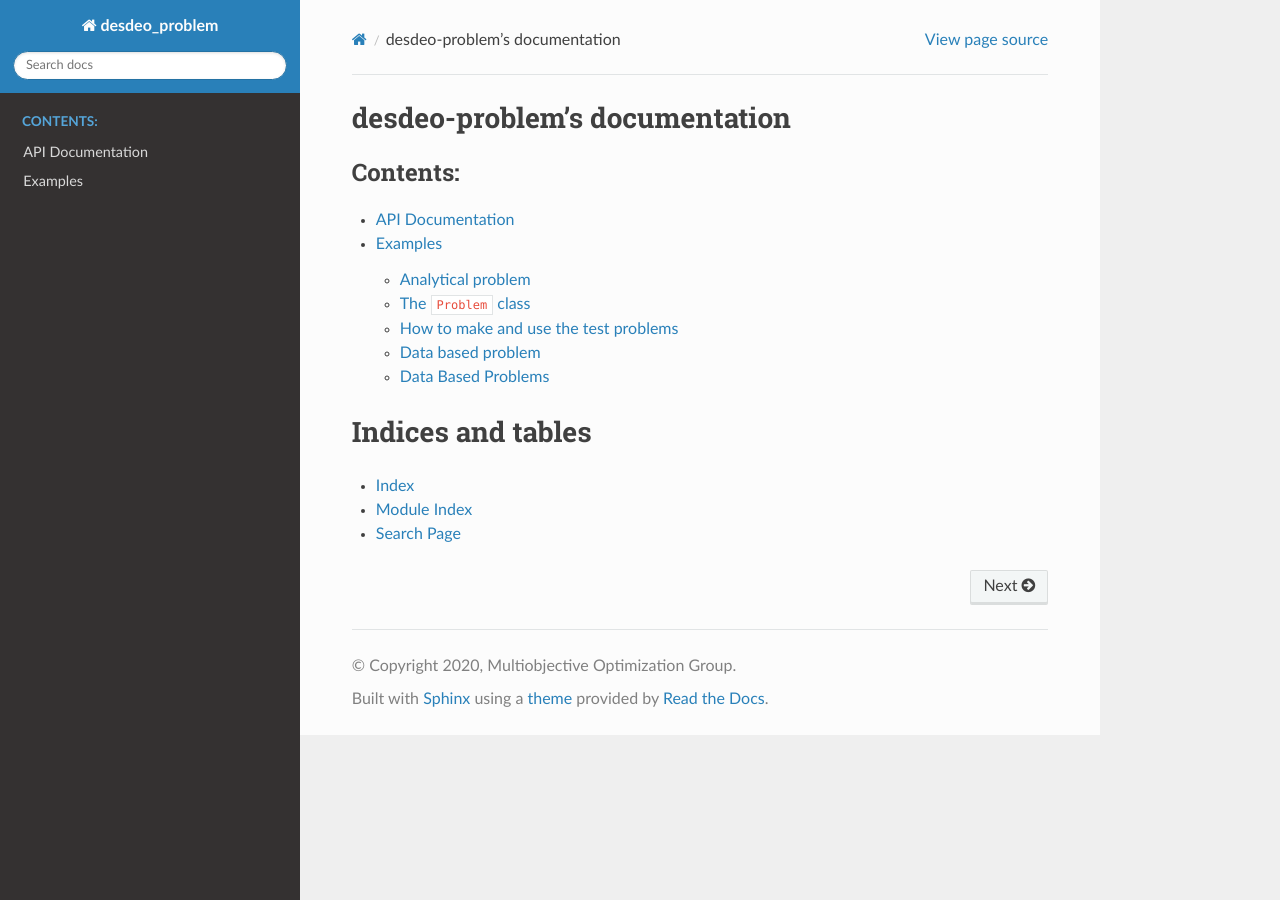
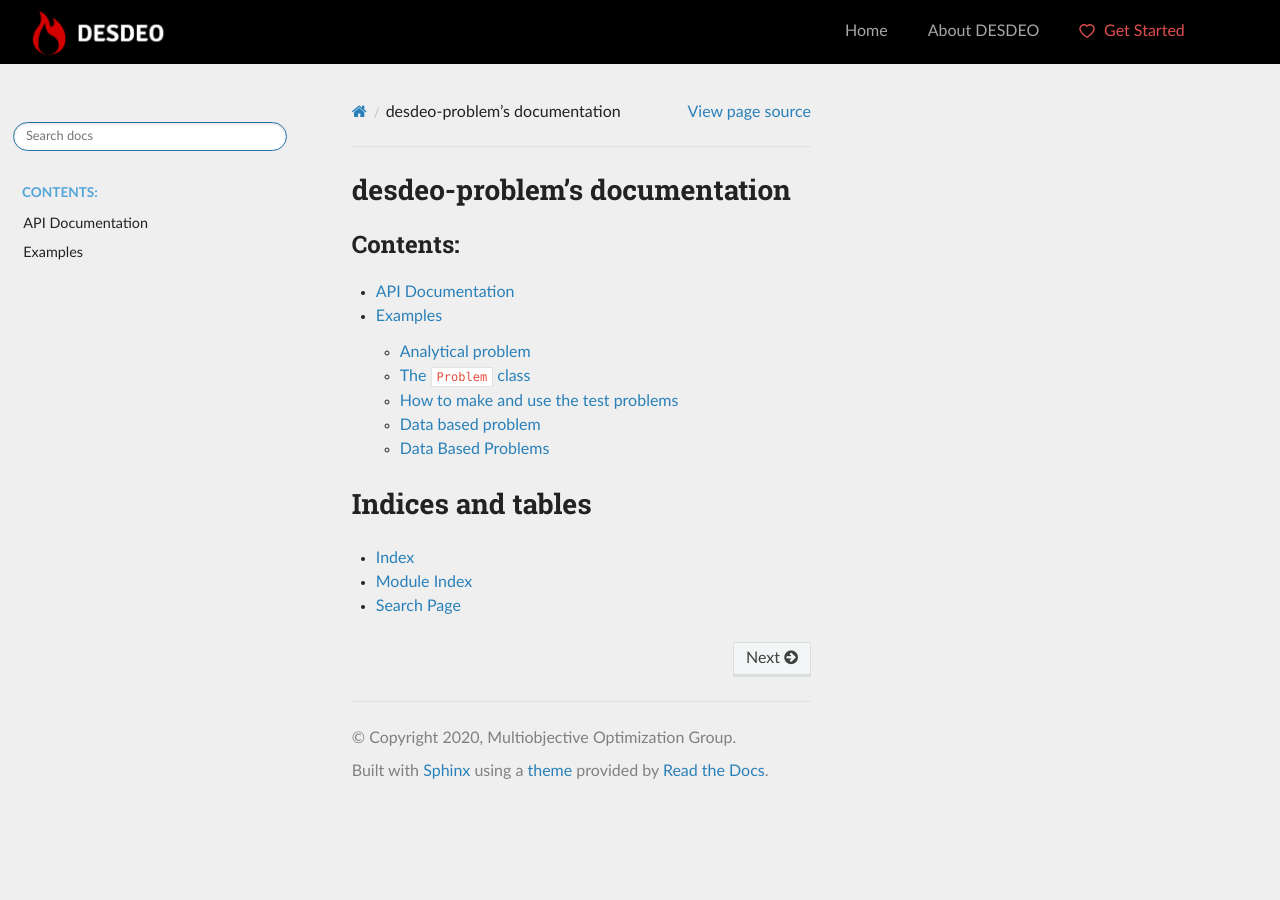
Before and after one commit to industrial-optimization-group/desdeo-problem, a Sphinx documentation site: the page built from docs/index.rst, in a window 1280 px wide and 900 px high. Built offline with Sphinx 7.4.7 and the Read the Docs theme 2.0.0, drawn with Linux system fonts in a browser that asks for light colours; pages that are not in the unit, such as notebooks, are missing from menus.

Commit message:
Change layout

```diff
--- /dev/null
+++ b/docs/_templates/layout.html
@@ -0,0 +1,385 @@
+{% extends "!layout.html" %}
+
+{% block extrabody %}
+
+<div class="ge_header">
+  <a id="header-logo" href="index.html">
+    <img src="_static/desdeo_logo.png" alt="logo" style="width: 152px; height: auto;" />
+  </a>
+  <div id="header-actions">
+    <a class="header-item" href="index.html">Home</a>
+    <a class="header-item" href="https://desdeo-test.readthedocs.io/en/latest/introduction.html">About DESDEO</a>
+    <div id="sub-menu-header" onmouseover="document.getElementById('community-modal').style.height = '152px';"
+      onmouseout="document.getElementById('community-modal').style.height = '0';" class="header-item"
+      style="color:#e04e4e !important">
+      <i aria-label="icon: heart" style="margin-right:5px; position:relative; top:3px;">
+        <svg viewBox="64 64 896 896" focusable="false" class="" data-icon="heart" width="1em" height="1em"
+          fill="currentColor" aria-hidden="true">
+          <path
+            d="M923 283.6a260.04 260.04 0 0 0-56.9-82.8 264.4 264.4 0 0 0-84-55.5A265.34 265.34 0 0 0 679.7 125c-49.3 0-97.4 13.5-139.2 39-10 6.1-19.5 12.8-28.5 20.1-9-7.3-18.5-14-28.5-20.1-41.8-25.5-89.9-39-139.2-39-35.5 0-69.9 6.8-102.4 20.3-31.4 13-59.7 31.7-84 55.5a258.44 258.44 0 0 0-56.9 82.8c-13.9 32.3-21 66.6-21 101.9 0 33.3 6.8 68 20.3 103.3 11.3 29.5 27.5 60.1 48.2 91 32.8 48.9 77.9 99.9 133.9 151.6 92.8 85.7 184.7 144.9 188.6 147.3l23.7 15.2c10.5 6.7 24 6.7 34.5 0l23.7-15.2c3.9-2.5 95.7-61.6 188.6-147.3 56-51.7 101.1-102.7 133.9-151.6 20.7-30.9 37-61.5 48.2-91 13.5-35.3 20.3-70 20.3-103.3.1-35.3-7-69.6-20.9-101.9zM512 814.8S156 586.7 156 385.5C156 283.6 240.3 201 344.3 201c73.1 0 136.5 40.8 167.7 100.4C543.2 241.8 606.6 201 679.7 201c104 0 188.3 82.6 188.3 184.5 0 201.2-356 429.3-356 429.3z">
+          </path>
+        </svg>
+      </i>
+      Get Started
+      <div id="community-modal">
+        <ul>
+          <li>
+            <a href="https://desdeo-test.readthedocs.io/en/latest/guides.html">
+              <i class="anticon" style="font-size: 18px; position:relative; top:3px;"><svg viewBox="0 0 1024 1024"
+                  width="1em" height="1em" fill="currentColor">
+                  <g id="slack" stroke="none" stroke-width="1" fill="none" fill-rule="evenodd">
+                    <g id="slack-new-logo" transform="translate(128.000000, 126.000000)" fill-rule="nonzero">
+                      <path
+                        d="M273.39158,8.66682096e-15 C232.172648,0.0304936654 198.813645,33.5125382 198.84411,74.7704675 C198.813645,116.028397 232.203113,149.510441 273.422045,149.540935 L348,149.540935 L347.999979,74.8009611 C348.030444,33.5430319 314.640977,0.0609873307 273.39158,0 C273.422045,0 273.422045,0 273.39158,0 L273.39158,8.66682096e-15 Z M273.39158,199.428571 L74.5780177,199.428571 C33.3590858,199.459065 -0.0303815859,232.94111 8.32566395e-05,274.199039 C-0.0608464284,315.456968 33.328621,348.939013 74.5475529,349 L273.39158,349 C314.610512,348.969506 347.999979,315.487462 347.969514,274.229533 C347.999979,232.94111 314.610512,199.459065 273.39158,199.428571 Z"
+                        id="Shape" fill="#36C5F0"></path>
+                      <path
+                        d="M744.999979,274.199039 C745.030447,232.94111 711.638056,199.459065 670.415515,199.428571 C629.192975,199.459065 595.800584,232.94111 595.831052,274.199039 L595.831031,349 L670.415515,349 C711.638056,348.969506 745.030447,315.487462 744.999979,274.199039 Z M546.138543,274.199039 L546.138543,74.7704675 C546.169011,33.5430319 512.807088,0.0609873307 471.584547,0 C430.362006,0.0304936654 396.969616,33.5125382 397.000083,74.7704675 L397.000083,274.199039 C396.939148,315.456968 430.331539,348.939013 471.55408,349 C512.77662,348.969506 546.169011,315.487462 546.138543,274.199039 Z"
+                        id="Shape" fill="#2EB67D"></path>
+                      <path
+                        d="M471.577955,748 C512.796887,747.969509 546.186355,714.49039 546.15589,673.236065 C546.186355,631.98174 512.796887,598.502621 471.577955,598.47213 L397,598.47213 L397.000021,673.236065 C396.969556,714.459899 430.359023,747.939018 471.577955,748 Z M471.577955,548.558361 L670.421982,548.558361 C711.640914,548.52787 745.030382,515.048751 744.999917,473.794426 C745.060846,432.540101 711.671379,399.060982 670.452447,399 L471.60842,399 C430.389488,399.030491 397.000021,432.50961 397.030486,473.763935 C397.000021,515.048751 430.359023,548.52787 471.577955,548.558361 L471.577955,548.558361 Z"
+                        id="Shape" fill="#ECB22E"></path>
+                      <path
+                        d="M2.08325354e-05,473.770467 C-0.0304466772,515.028397 33.361944,548.510441 74.5844846,548.540935 C115.807025,548.510441 149.199416,515.028397 149.168948,473.770467 L149.168969,399 L74.5844846,399 C33.361944,399.030494 -0.0304466772,432.512538 2.08325354e-05,473.770467 Z M198.861457,473.770467 L198.861457,673.199039 C198.800522,714.456968 232.192912,747.939013 273.415453,748 C314.637994,747.969506 348.030384,714.487462 347.999917,673.229533 L347.999917,473.831455 C348.060852,432.573526 314.668461,399.091481 273.44592,399.030494 C232.192912,399.030494 198.830989,432.512538 198.861457,473.770467 C198.861457,473.770467 198.861457,473.800961 198.861457,473.770467 L198.861457,473.770467 Z"
+                        id="Shape" fill="#E01E5A"></path>
+                    </g>
+                  </g>
+                </svg>
+              </i>
+              Guides and Examples
+            </a>
+          </li>
+          <li>
+            <a href="https://desdeo-test.readthedocs.io/en/latest/contributing.html"><i class="anticon"
+                style="font-size: 18px; position:relative; top:3px;"><svg width="1em" height="1em" fill="currentColor"
+                  viewBox="0 0 1024 1024">
+                  <path
+                    d="M511.6 76.3C264.3 76.2 64 276.4 64 523.5 64 718.9 189.3 885 363.8 946c23.5 5.9 19.9-10.8 19.9-22.2v-77.5c-135.7 15.9-141.2-73.9-150.3-88.9C215 726 171.5 718 184.5 703c30.9-15.9 62.4 4 98.9 57.9 26.4 39.1 77.9 32.5 104 26 5.7-23.5 17.9-44.5 34.7-60.8-140.6-25.2-199.2-111-199.2-213 0-49.5 16.3-95 48.3-131.7-20.4-60.5 1.9-112.3 4.9-120 58.1-5.2 118.5 41.6 123.2 45.3 33-8.9 70.7-13.6 112.9-13.6 42.4 0 80.2 4.9 113.5 13.9 11.3-8.6 67.3-48.8 121.3-43.9 2.9 7.7 24.7 58.3 5.5 118 32.4 36.8 48.9 82.7 48.9 132.3 0 102.2-59 188.1-200 212.9a127.5 127.5 0 0 1 38.1 91v112.5c.8 9 0 17.9 15 17.9 177.1-59.7 304.6-227 304.6-424.1 0-247.2-200.4-447.3-447.5-447.3z">
+                  </path>
+                </svg></i>
+              Contribute
+            </a>
+          </li>
+        </ul>
+      </div>
+    </div>
+  </div>
+  <div id="header-mobile">
+    <i onmouseover="document.getElementById('mobile-modal').style.height = '310px';"
+      onmouseout="document.getElementById('mobile-modal').style.height = '0';" class="fa fa-ellipsis-h" style="
+    					position: absolute;
+					    right: 16px;
+					    top: 16px;
+					    font-size: 22px;
+					    color: #ffffff9e;
+				"></i>
+    <div id="mobile-modal">
+      <ul>
+        <li>
+          <a class="header-item-mobile" href="index.html">Home</a>
+        </li>
+        <li>
+          <a class="header-item-mobile" href="https://desdeo-test.readthedocs.io/en/latest/introduction.html">About
+            DESDEO</a>
+        </li>
+        <li>
+          <a href="https://desdeo-test.readthedocs.io/en/latest/guides.html">
+            <i class="anticon" style="font-size: 18px; position:relative; top:3px;">
+              <svg viewBox="0 0 1024 1024" width="1em" height="1em" fill="currentColor">
+                <g id="slack" stroke="none" stroke-width="1" fill="none" fill-rule="evenodd">
+                  <g id="slack-new-logo" transform="translate(128.000000, 126.000000)" fill-rule="nonzero">
+                    <path
+                      d="M273.39158,8.66682096e-15 C232.172648,0.0304936654 198.813645,33.5125382 198.84411,74.7704675 C198.813645,116.028397 232.203113,149.510441 273.422045,149.540935 L348,149.540935 L347.999979,74.8009611 C348.030444,33.5430319 314.640977,0.0609873307 273.39158,0 C273.422045,0 273.422045,0 273.39158,0 L273.39158,8.66682096e-15 Z M273.39158,199.428571 L74.5780177,199.428571 C33.3590858,199.459065 -0.0303815859,232.94111 8.32566395e-05,274.199039 C-0.0608464284,315.456968 33.328621,348.939013 74.5475529,349 L273.39158,349 C314.610512,348.969506 347.999979,315.487462 347.969514,274.229533 C347.999979,232.94111 314.610512,199.459065 273.39158,199.428571 Z"
+                      id="Shape" fill="#36C5F0"></path>
+                    <path
+                      d="M744.999979,274.199039 C745.030447,232.94111 711.638056,199.459065 670.415515,199.428571 C629.192975,199.459065 595.800584,232.94111 595.831052,274.199039 L595.831031,349 L670.415515,349 C711.638056,348.969506 745.030447,315.487462 744.999979,274.199039 Z M546.138543,274.199039 L546.138543,74.7704675 C546.169011,33.5430319 512.807088,0.0609873307 471.584547,0 C430.362006,0.0304936654 396.969616,33.5125382 397.000083,74.7704675 L397.000083,274.199039 C396.939148,315.456968 430.331539,348.939013 471.55408,349 C512.77662,348.969506 546.169011,315.487462 546.138543,274.199039 Z"
+                      id="Shape" fill="#2EB67D"></path>
+                    <path
+                      d="M471.577955,748 C512.796887,747.969509 546.186355,714.49039 546.15589,673.236065 C546.186355,631.98174 512.796887,598.502621 471.577955,598.47213 L397,598.47213 L397.000021,673.236065 C396.969556,714.459899 430.359023,747.939018 471.577955,748 Z M471.577955,548.558361 L670.421982,548.558361 C711.640914,548.52787 745.030382,515.048751 744.999917,473.794426 C745.060846,432.540101 711.671379,399.060982 670.452447,399 L471.60842,399 C430.389488,399.030491 397.000021,432.50961 397.030486,473.763935 C397.000021,515.048751 430.359023,548.52787 471.577955,548.558361 L471.577955,548.558361 Z"
+                      id="Shape" fill="#ECB22E"></path>
+                    <path
+                      d="M2.08325354e-05,473.770467 C-0.0304466772,515.028397 33.361944,548.510441 74.5844846,548.540935 C115.807025,548.510441 149.199416,515.028397 149.168948,473.770467 L149.168969,399 L74.5844846,399 C33.361944,399.030494 -0.0304466772,432.512538 2.08325354e-05,473.770467 Z M198.861457,473.770467 L198.861457,673.199039 C198.800522,714.456968 232.192912,747.939013 273.415453,748 C314.637994,747.969506 348.030384,714.487462 347.999917,673.229533 L347.999917,473.831455 C348.060852,432.573526 314.668461,399.091481 273.44592,399.030494 C232.192912,399.030494 198.830989,432.512538 198.861457,473.770467 C198.861457,473.770467 198.861457,473.800961 198.861457,473.770467 L198.861457,473.770467 Z"
+                      id="Shape" fill="#E01E5A"></path>
+                  </g>
+                </g>
+              </svg>
+            </i>
+            Guides and Examples
+          </a>
+        </li>
+        <li>
+          <a href="https://desdeo-test.readthedocs.io/en/latest/contributing.html"><i class="anticon"
+              style="font-size: 18px; position:relative; top:3px;"><svg width="1em" height="1em" fill="currentColor"
+                viewBox="0 0 1024 1024">
+                <path
+                  d="M511.6 76.3C264.3 76.2 64 276.4 64 523.5 64 718.9 189.3 885 363.8 946c23.5 5.9 19.9-10.8 19.9-22.2v-77.5c-135.7 15.9-141.2-73.9-150.3-88.9C215 726 171.5 718 184.5 703c30.9-15.9 62.4 4 98.9 57.9 26.4 39.1 77.9 32.5 104 26 5.7-23.5 17.9-44.5 34.7-60.8-140.6-25.2-199.2-111-199.2-213 0-49.5 16.3-95 48.3-131.7-20.4-60.5 1.9-112.3 4.9-120 58.1-5.2 118.5 41.6 123.2 45.3 33-8.9 70.7-13.6 112.9-13.6 42.4 0 80.2 4.9 113.5 13.9 11.3-8.6 67.3-48.8 121.3-43.9 2.9 7.7 24.7 58.3 5.5 118 32.4 36.8 48.9 82.7 48.9 132.3 0 102.2-59 188.1-200 212.9a127.5 127.5 0 0 1 38.1 91v112.5c.8 9 0 17.9 15 17.9 177.1-59.7 304.6-227 304.6-424.1 0-247.2-200.4-447.3-447.5-447.3z">
+                </path>
+              </svg></i>
+            Contribute
+          </a>
+        </li>
+      </ul>
+    </div>
+  </div>
+</div>
+{% endblock %}
+
+
+
+{% block footer %} {{ super() }}
+
+<style>
+  /*GE HEADER STYLES*/
+
+  .ge_header {
+    background-color: rgb(0, 0, 0);
+    position: fixed;
+    z-index: 10000;
+    height: 64px;
+    width: 100%;
+    top: 0;
+  }
+
+  #header-logo {
+    overflow: hidden;
+    padding-left: 24px;
+    float: left;
+    line-height: 64px;
+    text-decoration: none;
+    height: auto;
+  }
+
+  #header-logo img {
+    display: inline;
+    vertical-align: middle;
+    margin-right: 16px;
+    max-width: 224px;
+    width: 100%;
+    margin-bottom: 0;
+  }
+
+  #header-actions {
+    float: right;
+    flex: 0 0 auto;
+    padding: 8px;
+    white-space: nowrap;
+    line-height: 46px;
+    font-size: 16px;
+  }
+
+  .header-item {
+    display: inline-block;
+    vertical-align: bottom;
+    padding: 0 20px;
+    display: block;
+    color: rgba(255, 255, 255, 0.65) !important;
+    float: left;
+    border-bottom: 2px solid transparent;
+    transition: border-bottom 0.3s cubic-bezier(0.645, 0.045, 0.355, 1),
+      background 0.3s cubic-bezier(0.645, 0.045, 0.355, 1),
+      padding 0.15s cubic-bezier(0.645, 0.045, 0.355, 1);
+  }
+
+  .header-item-mobile {
+    display: inline-block;
+    vertical-align: bottom;
+    padding: 0 20px;
+    display: block;
+    color: rgba(7, 7, 7, 0.65) !important;
+    float: left;
+    border-bottom: 2px solid transparent;
+    transition: border-bottom 0.3s cubic-bezier(0.645, 0.045, 0.355, 1),
+      background 0.3s cubic-bezier(0.645, 0.045, 0.355, 1),
+      padding 0.15s cubic-bezier(0.645, 0.045, 0.355, 1);
+  }
+
+  #header-actions a:hover {
+    color: #e04e4e !important;
+    border-bottom: 2px solid #e04e4e;
+    transition: border-bottom 0.3s cubic-bezier(0.645, 0.045, 0.355, 1),
+      background 0.3s cubic-bezier(0.645, 0.045, 0.355, 1),
+      padding 0.15s cubic-bezier(0.645, 0.045, 0.355, 1);
+  }
+
+  #community-modal {
+    background: #fff;
+    min-width: 172px;
+    border-radius: 4px;
+    height: 0px;
+    transition: all 0.3s ease-in-out;
+    overflow: hidden;
+    position: relative;
+    margin-right: -24px;
+  }
+
+  #community-modal ul {
+    margin: 0;
+    padding: 0;
+    list-style: none;
+  }
+
+  #community-modal li {
+    margin-bottom: 8px;
+    padding: 0 16px 0 28px;
+    height: 40px;
+    border: none !important;
+    margin-top: 4px;
+    overflow: hidden;
+    font-size: 14px;
+    line-height: 40px;
+    text-overflow: ellipsis;
+  }
+
+  #community-modal a {
+    border-bottom: none !important;
+  }
+
+  #mobile-modal {
+    background: #fff;
+    border-radius: 4px;
+    height: 0px;
+    transition: all 0.3s ease-in-out;
+    overflow: hidden;
+    position: relative;
+    top: 37px;
+  }
+
+  #mobile-modal ul {
+    margin: 0;
+    padding: 0;
+    list-style: none;
+  }
+
+  #mobile-modal li {
+    margin-bottom: 8px;
+    padding: 0 0px 0 16px;
+    height: 40px;
+    border: none !important;
+    margin-top: 4px;
+    overflow: hidden;
+    font-size: 14px;
+    line-height: 40px;
+    text-overflow: ellipsis;
+    float: left;
+  }
+
+  #mobile-modal a {
+    border-bottom: none !important;
+  }
+
+  #header-mobile {
+    display: none;
+  }
+
+  #discourse-comments {
+    padding: 16px;
+    margin-bottom: 32px;
+    background-color: #fff;
+  }
+
+  @media only screen and (max-width: 768px) {
+    #header-actions {
+      display: none;
+    }
+
+    #header-mobile {
+      display: block;
+    }
+  }
+
+  .rst-content .sidebar {
+    margin-top: 90px !important;
+  }
+
+
+  h1,
+  h2,
+  h3 {
+    padding-top: 80px;
+    margin-top: -80px;
+  }
+
+  body {
+    background-color: #efefef;
+    color: #2b354f;
+  }
+
+  a {
+    cursor: pointer;
+  }
+
+
+  .wy-side-nav-search>a,
+  .wy-side-nav-search .wy-dropdown>a {
+    display: none !important;
+  }
+
+  .wy-side-nav-search {
+    padding-top: 72px;
+  }
+
+  .wy-nav-content {
+    width: auto !important;
+    max-width: max-content !important;
+  }
+
+  .wy-body-for-nav {
+    background-color: #efefef;
+    padding-top: 72px;
+  }
+
+  .section {
+    max-width: 800px;
+  }
+
+  .widetable {
+    min-width: 1000px !important;
+  }
+
+  .wy-side-scroll {
+    background: #efefef;
+  }
+
+  .wy-nav-top {
+    background: #ffffff;
+    color: rgba(0, 0, 0, 0.65) !important;
+    position: fixed;
+    top: 90px;
+    font-size: 13px;
+  }
+
+  .wy-nav-top a {
+    display: none;
+  }
+
+  .wy-nav-top i {
+    font-size: 24px;
+  }
+
+  .wy-nav-content {
+    color: #222222;
+    background: #efefef;
+  }
+
+  .wy-nav-content-wrap {
+    background: #efefef;
+  }
+
+  .wy-side-nav-search {
+    background: #efefef;
+  }
+
+  .wy-menu-vertical a {
+    color: #222222;
+  }
+
+  .wy-menu-vertical a:hover {
+    color: #333333;
+    background: #e04e4e;
+  }
+
+  .wy-nav-side {
+    background: #efefef;
+    top: 50px;
+  }
+</style>
+{% endblock %}
--- a/docs/conf.py
+++ b/docs/conf.py
@@ -70,5 +70,6 @@ html_sourcelink_suffix = ""
 # relative to this directory. They are copied after the builtin static files,
 # so a file named "default.css" will overwrite the builtin "default.css".
 html_static_path = ["_static"]
+html_logo = "_static/desdeo_logo.png"
 
 master_doc = "index"
```
Also changed, not shown: docs/_static/js/responseHTML.js (added, +104 -0 lines), docs/_static/desdeo_logo.png (added).
